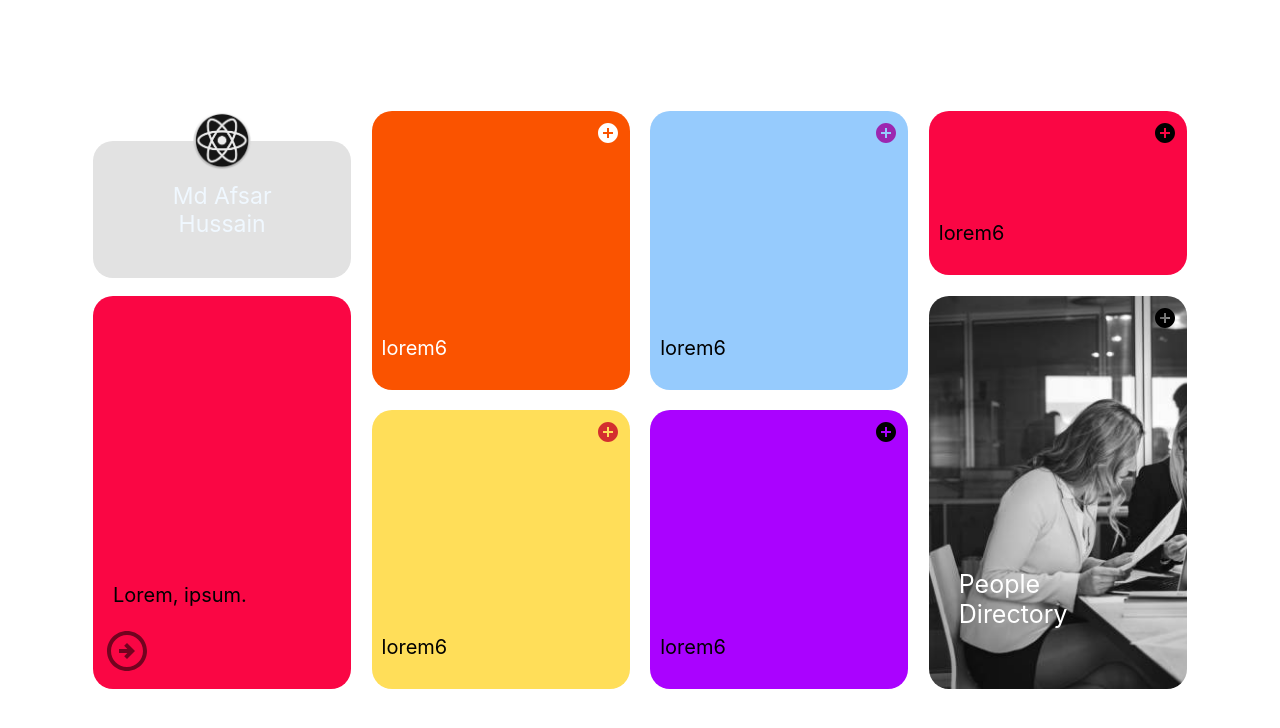
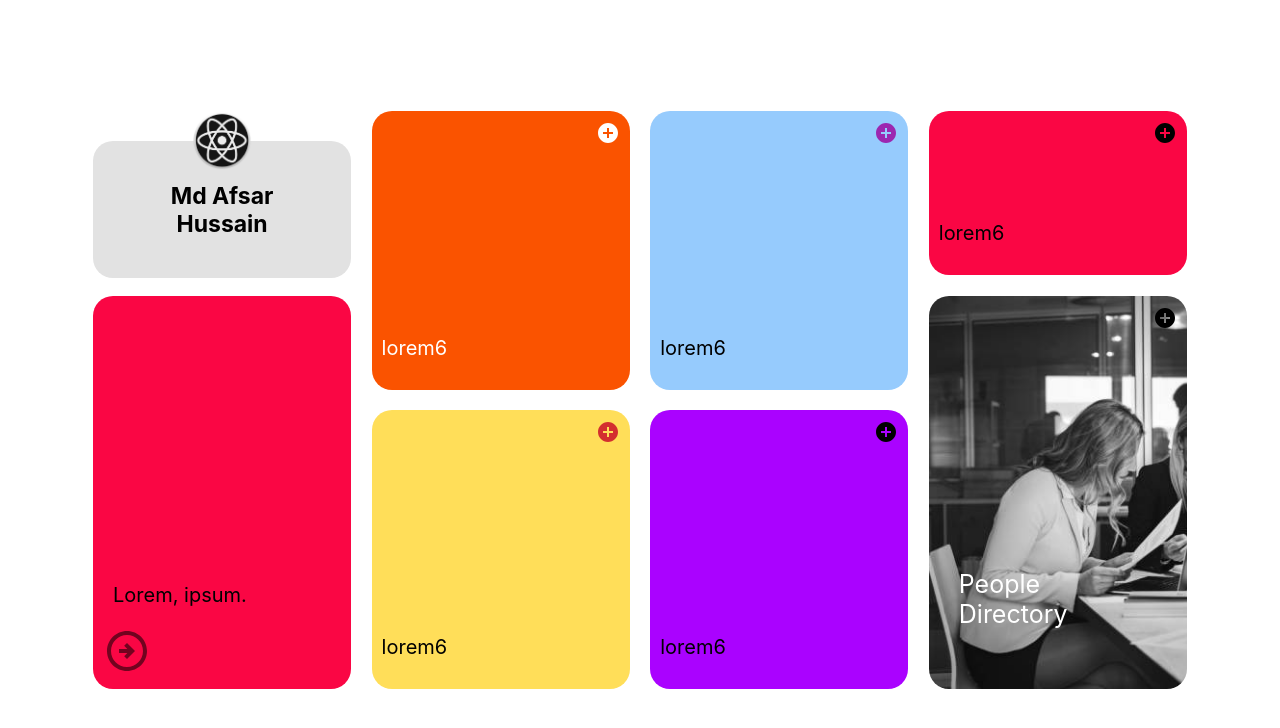
Before and after one commit to heyAfsar/portfolio-dashboard, a React (Create React App) app: page / in a window 1280 px wide. Shown: the top 728 px of the page. Built offline with nearby package versions, Linux system fonts and the light colour scheme.

Commit message:
text color and boldness changed in cardTopLogo

```diff
--- a/src/components/CardTopLogo.jsx
+++ b/src/components/CardTopLogo.jsx
@@ -28,6 +28,8 @@ class CardTopLogo extends Component {
       alignItem: "center",
       alignItems: "center",
       textAlign: "center",
+      color: "black",
+      fontWeight: "bold",
     };
     const logoStyle = {
       justifyContent: "center",
```
